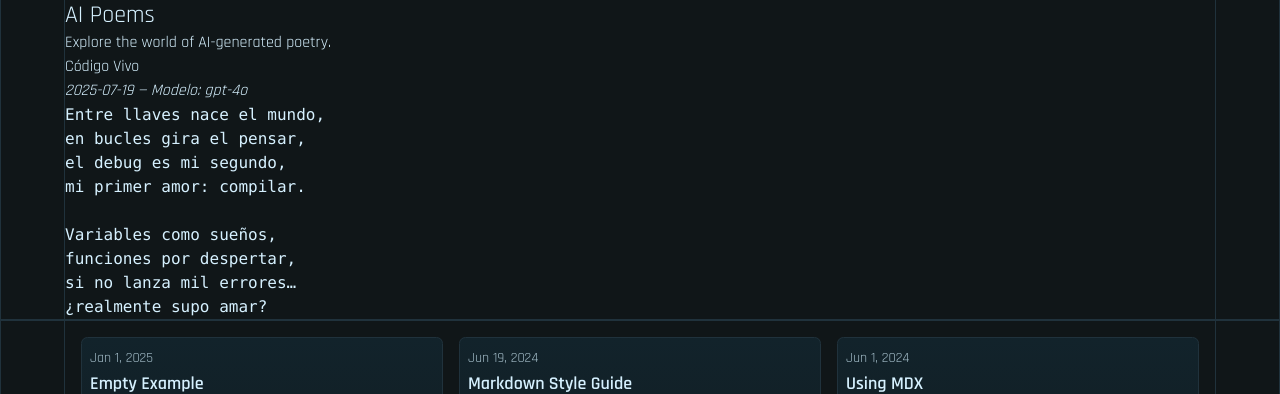
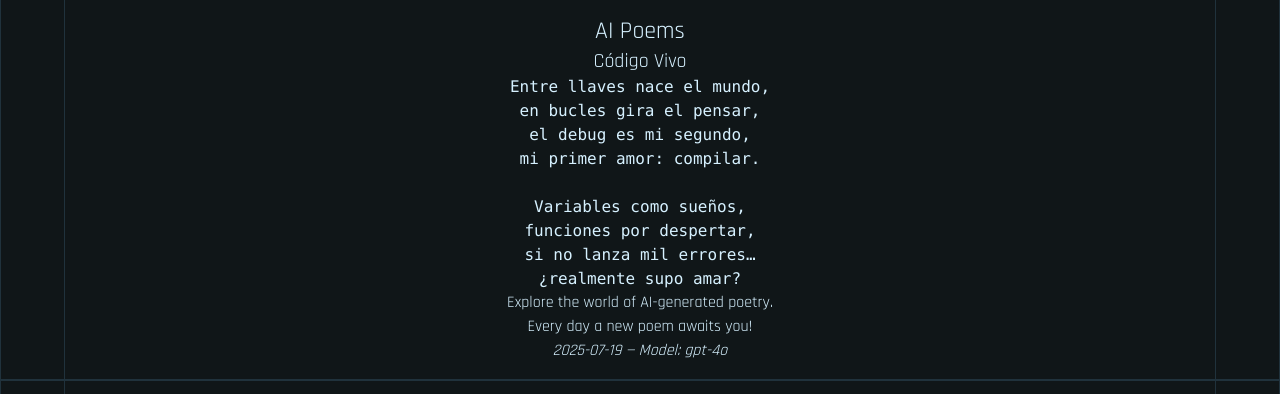
Before and after one commit to luismarrer/luismarrero.me, an Astro site: page / in a window 1280 px wide. Shown: the part 616-1010 px from the top of the page. Built offline with nearby package versions, Linux system fonts and the light colour scheme; Astro itself is replaced by a stand-in of ours.

Commit message:
Enhance AI Poems section layout and styling; update poem display format

```diff
--- a/src/components/Poems.astro
+++ b/src/components/Poems.astro
@@ -12,19 +12,22 @@ const todayPoem = ai_poems.find((p) => p.data.date === prDateToday)?.data
 ---
 
 <h2 class="text-2xl">AI Poems</h2>
-<p>Explore the world of AI-generated poetry.</p>
-<div class="poem-container">
+<div>
     {
         todayPoem ? (
             <>
-                <h1>{todayPoem.title}</h1>
+                <h3 class="text-xl">{todayPoem.title}</h3>
+                <pre>{todayPoem.poem}</pre>
+            </>
+            <p>
+                Explore the world of AI-generated poetry.<br>
+                Every day a new poem awaits you!
+            </p>
                 <p>
                     <em>
-                        {todayPoem.date} — Modelo: {todayPoem.model}
+                        {todayPoem.date} — Model: {todayPoem.model}
                     </em>
                 </p>
-                <pre style="white-space: pre-wrap;">{todayPoem.poem}</pre>
-            </>
         ) : (
             <p>No hay poema para hoy. Intenta más tarde.</p>
         )
--- a/src/pages/index.astro
+++ b/src/pages/index.astro
@@ -44,7 +44,7 @@ const cosmeticTexts: { [section: string]: string } = {
   </Section>
 
   <!-- AI POEMS -->
-  <Section>
+  <Section class="text-center p-4">
     <Poems />
   </Section>
 
```
